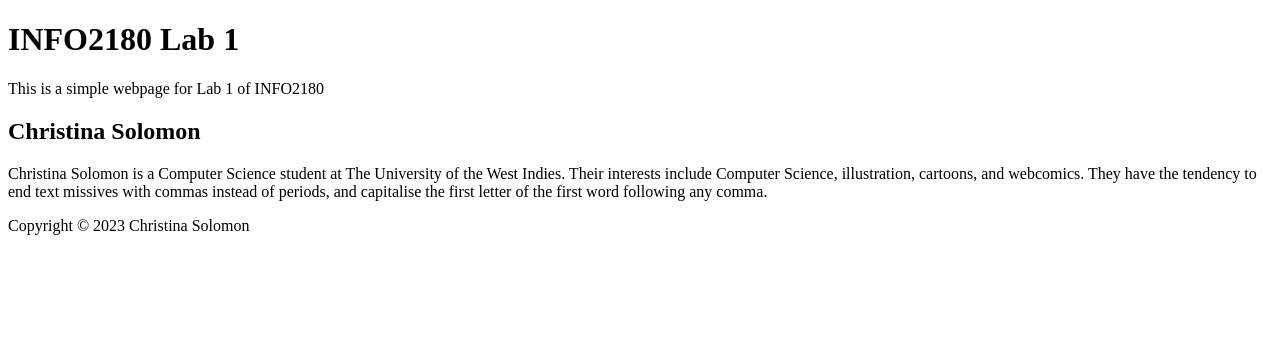
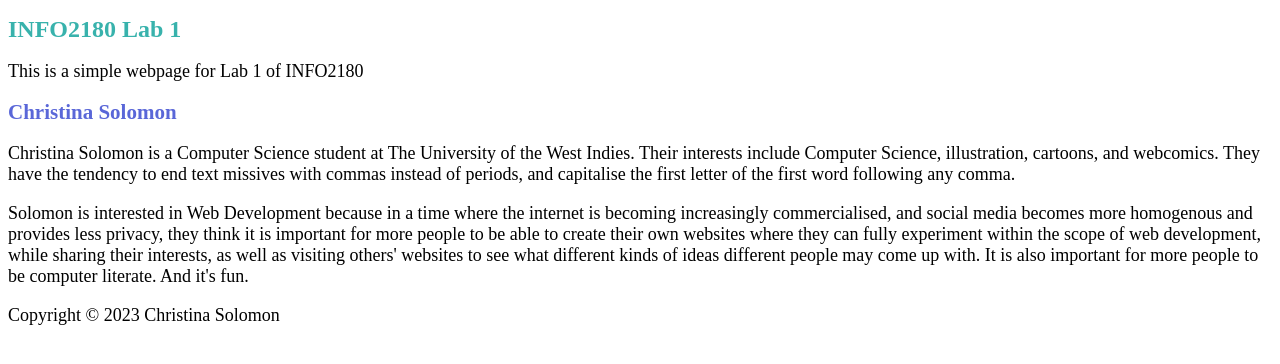
Before and after one commit to solomonhatendi/info2180-lab1, a plain HTML site: page index.html in a window 1280 px wide. Drawn offline with Linux system fonts and the light colour scheme.

Commit message:
Added paragraph and stylesheet to simple webpage

```diff
--- a/index.html
+++ b/index.html
@@ -4,6 +4,9 @@
 	<meta charset = "UTF-8">
 	<meta name = "viewport" content = "width=device-width, initial scale = 1.0">
 	<meta http-equiv = "X-UA-Compatible" content = "ie = edge">
+
+	<link rel = "stylesheet" href = "styles.css">
+
 	<title>INFO2180 Lab 1</title>
 </head>
 <body>
@@ -14,6 +17,7 @@
 	<main>
 		<h2>Christina Solomon</h2>
 		<p>Christina Solomon is a Computer Science student at The University of the West Indies. Their interests include Computer Science, illustration, cartoons, and webcomics. They have the tendency to end text missives with commas instead of periods, and capitalise the first letter of the first word following any comma.</p>
+		<p>Solomon is interested in Web Development because in a time where the internet is becoming increasingly commercialised, and social media becomes more homogenous and provides less privacy, they think it is important for more people to be able to create their own websites where they can fully experiment within the scope of web development, while sharing their interests, as well as visiting others' websites to see what different kinds of ideas different people may come up with. It is also important for more people to be computer literate. And it's fun.</p>
 	</main>
 	<footer>
 		<p>Copyright &copy; 2023 Christina Solomon</p>
--- /dev/null
+++ b/styles.css
@@ -0,0 +1,13 @@
+h1 {
+	color: #38B2AC;
+	font-size: 24px;
+}
+
+h2 {
+	color: #5A67D8;
+	font-size: 21px;
+}
+
+p {
+	font-size: 18px;
+}
```
